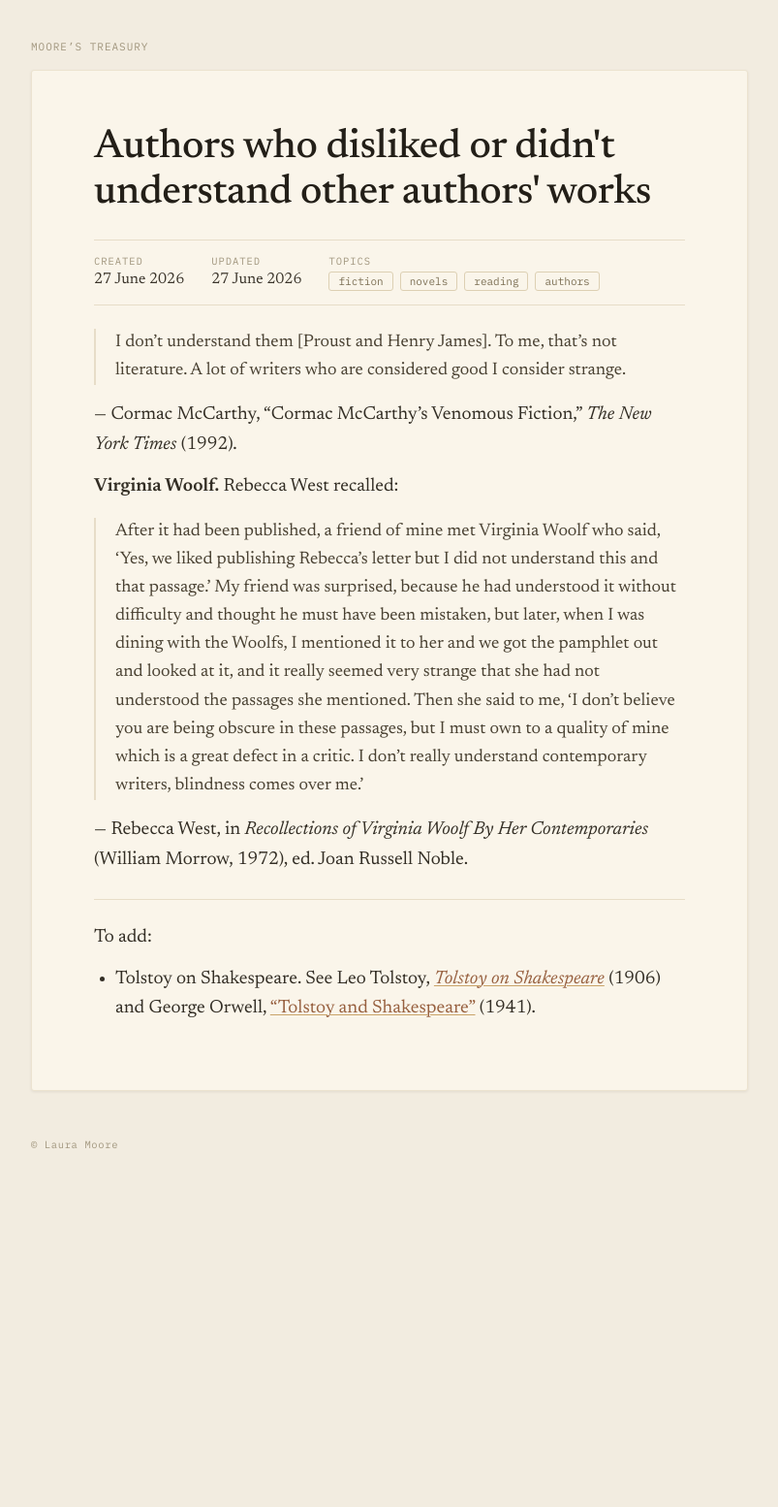
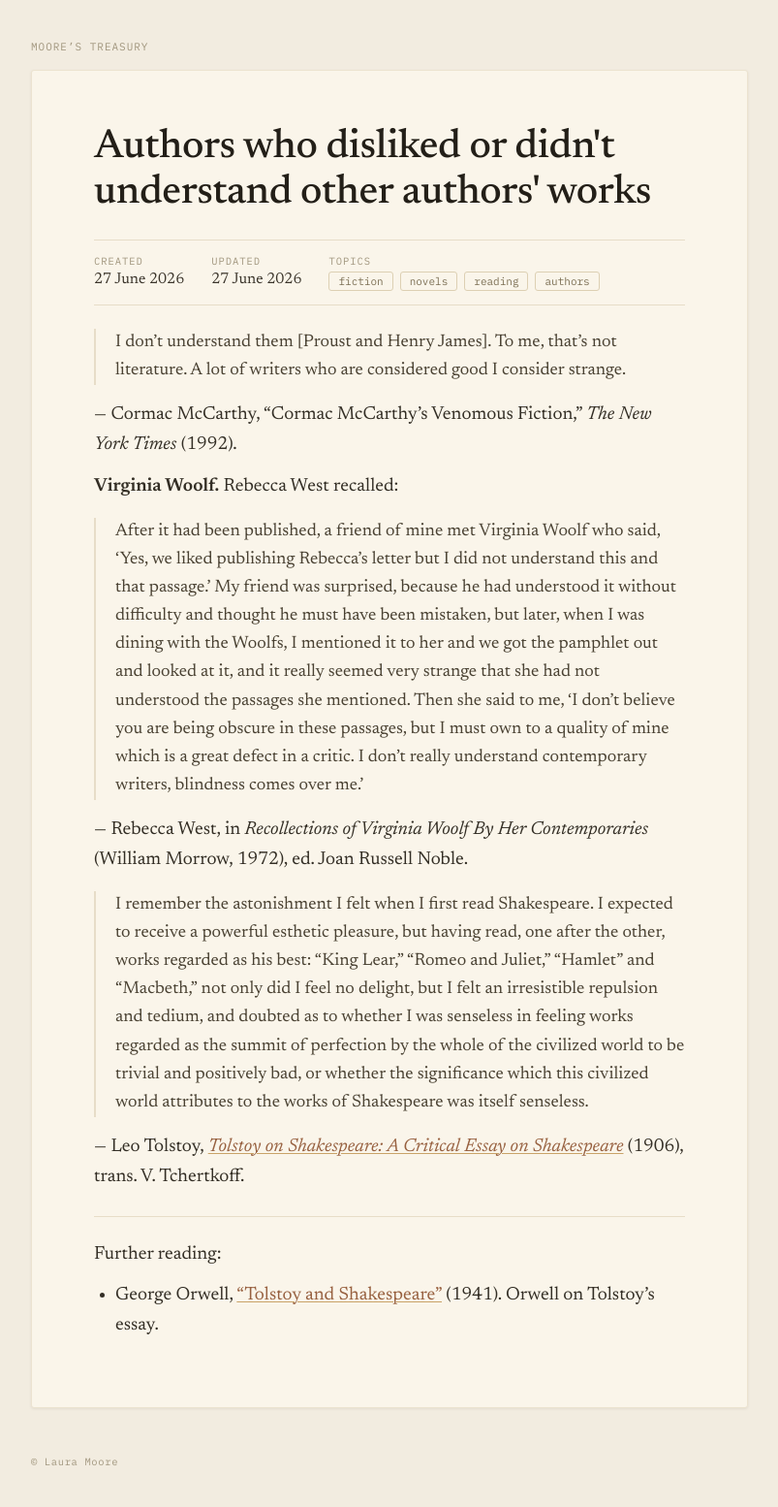
Before and after one commit to lauramoorewrites-del/treasury, a Jekyll site: the page built from _pages/novelists-on-works-they-dislike.md, in a window 1280 px wide. Shown: the whole page at 97% size, without its empty margins (238-1041 px from the left). Built offline with Jekyll 4.4.1, drawn with Linux system fonts in a browser that asks for light colours; before the commit the page ends 1227 px from its top, so only the background shows below that.

Commit message:
Add Tolstoy on Shakespeare excerpt to authors-who-disliked entry
Co-Authored-By: Claude Opus 4.6 (1M context) <noreply@anthropic.com>

```diff
--- a/_pages/novelists-on-works-they-dislike.md
+++ b/_pages/novelists-on-works-they-dislike.md
@@ -16,8 +16,12 @@ topics: [fiction, novels, reading, authors]
 
 — Rebecca West, in *Recollections of Virginia Woolf By Her Contemporaries* (William Morrow, 1972), ed. Joan Russell Noble.
 
+> I remember the astonishment I felt when I first read Shakespeare. I expected to receive a powerful esthetic pleasure, but having read, one after the other, works regarded as his best: "King Lear," "Romeo and Juliet," "Hamlet" and "Macbeth," not only did I feel no delight, but I felt an irresistible repulsion and tedium, and doubted as to whether I was senseless in feeling works regarded as the summit of perfection by the whole of the civilized world to be trivial and positively bad, or whether the significance which this civilized world attributes to the works of Shakespeare was itself senseless.
+
+— Leo Tolstoy, [*Tolstoy on Shakespeare: A Critical Essay on Shakespeare*](https://www.gutenberg.org/files/27726/27726-h/27726-h.htm) (1906), trans. V. Tchertkoff.
+
 ---
 
-To add:
+Further reading:
 
-- Tolstoy on Shakespeare. See Leo Tolstoy, [*Tolstoy on Shakespeare*](https://www.gutenberg.org/files/27726/27726-h/27726-h.htm) (1906) and George Orwell, ["Tolstoy and Shakespeare"](https://www.marxists.org/archive/tolstoy/about/1941/tolstoy-and-shakespeare.html) (1941).
+- George Orwell, ["Tolstoy and Shakespeare"](https://www.marxists.org/archive/tolstoy/about/1941/tolstoy-and-shakespeare.html) (1941). Orwell on Tolstoy's essay.
```
